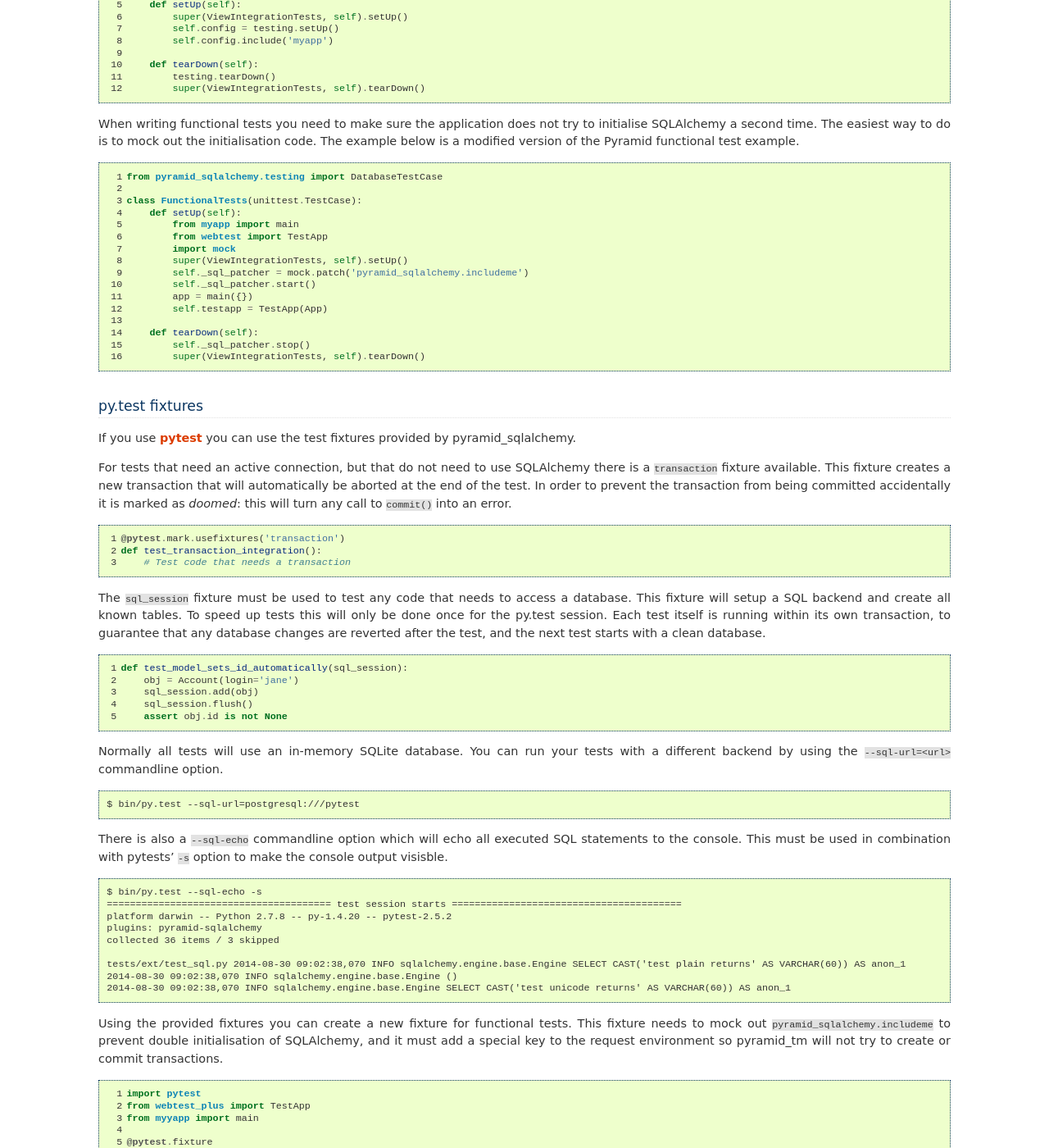
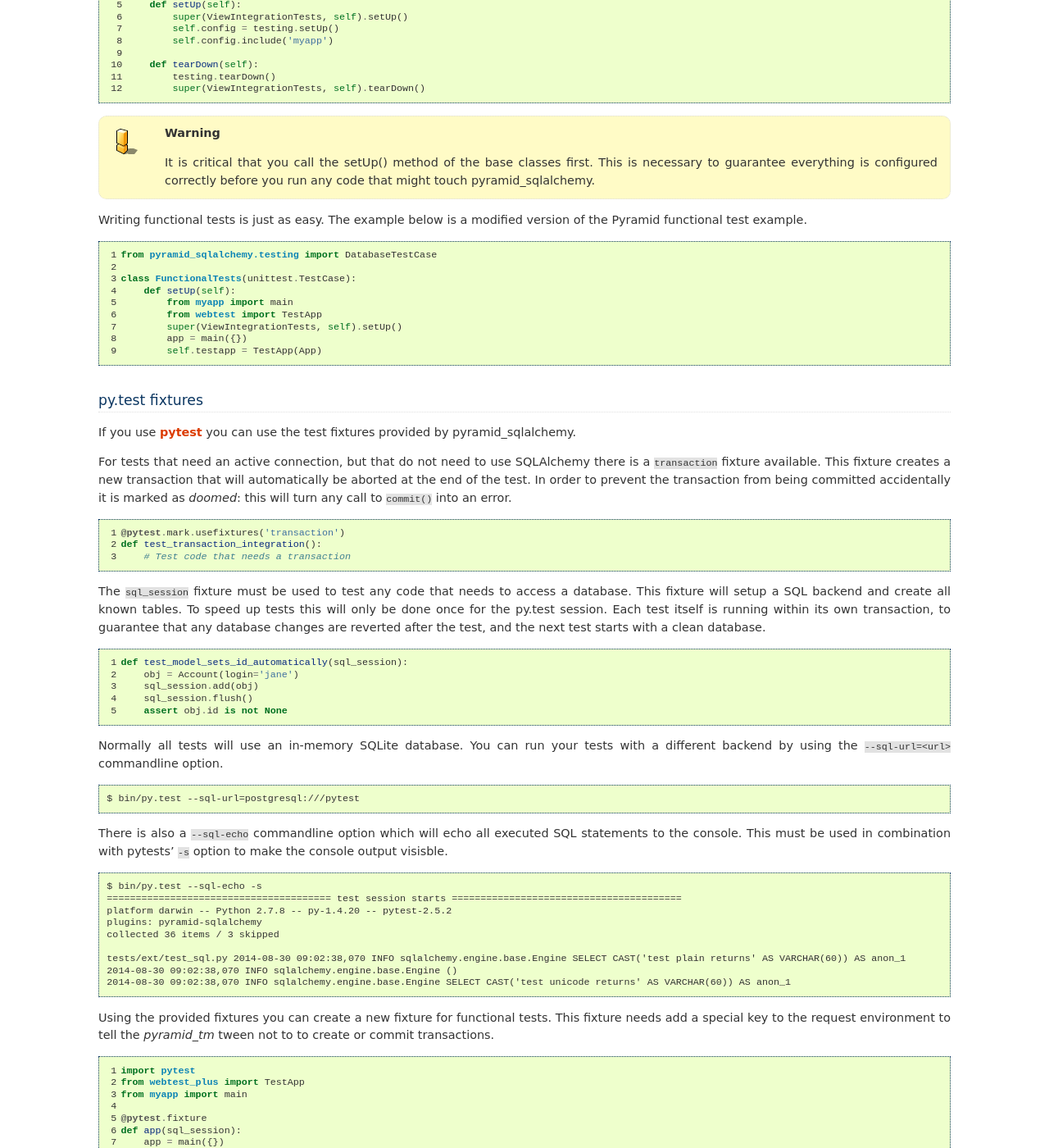
Before and after one commit to wichert/pyramid_sqlalchemy, a Sphinx documentation site: the page built from docs/tests.rst, in a window 1280 px wide and 1400 px high, scrolled down 362 px. Shown: the whole window at 82% size. Built offline with Sphinx 7.4.7, drawn with Linux system fonts in a browser that asks for light colours; some of the changed text lies outside the part shown.

```diff
--- a/docs/changes.rst
+++ b/docs/changes.rst
@@ -3,6 +3,12 @@
 
 1.2 - Unreleased
 -------------------
+
+- Use `unittest.mock` when available. This removes the `mock` dependency on
+  Python 3.
+
+- Tests no longer need to mock out pyramid_sqlalchemy.includeme; this is now
+  handled by ``DatabaseTestCase`` and the py.test fixtures.
 
 - Automatically make py.test fixtures available externally. This removes the
   need to copy & paste them over from the documentation.
--- a/docs/tests.rst
+++ b/docs/tests.rst
@@ -29,10 +29,15 @@
            super(ViewIntegrationTests, self).tearDown()
 
 
-When writing functional tests you need to make sure the application does not
-try to initialise SQLAlchemy a second time. The easiest way to do is to mock
-out the initialisation code. The example below is a modified version of the
-:ref:`Pyramid functional test example <pyramid:functional_tests>`.
+.. warning::
+
+   It is critical that you call the setUp() method of the base classes first.
+   This is necessary to guarantee everything is configured correctly before you
+   run any code that might touch pyramid_sqlalchemy.
+
+Writing functional tests is just as easy. The example below is a modified
+version of the :ref:`Pyramid functional test example
+<pyramid:functional_tests>`.
 
 .. code-block:: python
    :linenos:
@@ -43,16 +48,9 @@
        def setUp(self):
            from myapp import main
            from webtest import TestApp
-           import mock
            super(ViewIntegrationTests, self).setUp()
-           self._sql_patcher = mock.patch('pyramid_sqlalchemy.includeme')
-           self._sql_patcher.start()
            app = main({})
            self.testapp = TestApp(App)
-
-       def tearDown(self):
-           self._sql_patcher.stop()
-           super(ViewIntegrationTests, self).tearDown()
 
 
 py.test fixtures
@@ -114,21 +112,17 @@
     2014-08-30 09:02:38,070 INFO sqlalchemy.engine.base.Engine SELECT CAST('test unicode returns' AS VARCHAR(60)) AS anon_1
 
 Using the provided fixtures you can create a new fixture for functional tests.
-This fixture needs to mock out ``pyramid_sqlalchemy.includeme`` to prevent
-double initialisation of SQLAlchemy, and it must add a special key to the request
-environment so pyramid_tm will not try to create or commit transactions.
+This fixture needs add a special key to the request environment to tell the
+`pyramid_tm` tween not to to create or commit transactions.
 
 .. code-block:: python
    :linenos:
 
    import pytest
    from webtest_plus import TestApp
-   from myyapp import main
+   from myapp import main
 
    @pytest.fixture
-   def app(transaction, sql_session, monkeypatch):
-       # The sqlalchemy fixture already configured SQL for us, so make sure
-       # it is not run again which would result in a second connection.
-       monkeypatch.setattr('pyramid_sqlalchemy.includeme', lambda c: None)
+   def app(sql_session):
        app = main({})
        return TestApp(app, extra_environ={'repoze.tm.active': True})
```
Also changed, not shown: setup.py (+6 -3 lines), 2 other files.
